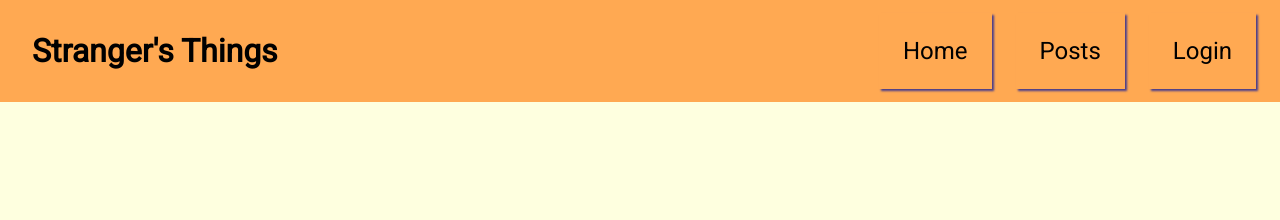
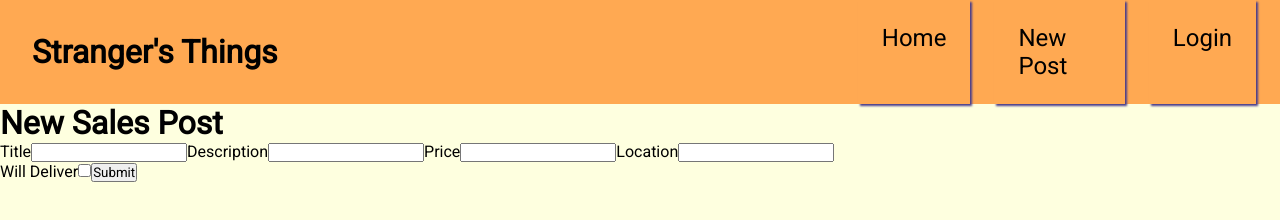
Before and after one commit to suhl2/StrangersThings2, a React app: page /newpost in a window 1280 px wide. Built offline with nearby package versions, Linux system fonts and the light colour scheme; no server answers.

Commit message:
new post skeleton in place

```diff
--- a/src/index.js
+++ b/src/index.js
@@ -6,6 +6,7 @@ import ListPosts from './listposts';
 import RegisterForm from './registerForm';
 import Login from './login';
 import Logout from './logout';
+import NewPost from './newpost';
 
 const rootElement = document.getElementById("root");
 const root = createRoot(rootElement);
@@ -44,6 +45,7 @@ const Main = () => {
         <Route path='/login' element={<Login />}></Route>
         <Route path='/register' element={<RegisterForm />}></Route>
         <Route path='/logout' element={<Logout />}></Route>
+        <Route path='/newpost' element={<NewPost />}></Route>
       </Routes>
     </BrowserRouter>
     </>
--- a/src/navbar.js
+++ b/src/navbar.js
@@ -9,7 +9,7 @@ const NavBar = (props) => {
             <h1>Stranger's Things</h1>
             <nav>
                 <Link to="/">Home</Link>
-                <Link to="/posts">Posts</Link>
+                <Link to="/newpost">New Post</Link>
                 {
                     props.isLoggedIn ? null : <Link to="/login">Login</Link>
                 }
--- /dev/null
+++ b/src/newpost.js
@@ -0,0 +1,32 @@
+import React, {useState} from "react";
+
+
+const NewPost = () => {
+    const [title, setTitle] = useState("");
+    const [description, setDescription] = useState("");
+    const [price, setPrice] = useState("");
+    const [location, setLocation] = useState("");
+    const [deliver, setDeliver] = useState(false);
+    const handleClick = (event) => {
+        event.preventDefault();
+        console.log(deliver);
+    }
+    return (
+        <div>
+            <h1>New Sales Post</h1>
+            <form>
+                <label>Title<input type="text" onChange={event => setTitle(event.target.value)}/></label>
+                <label>Description<input type="text" id="description" onChange={event => setDescription(event.target.value)}/></label>
+                <label>Price<input type="text" onChange={event => setPrice(event.target.value)}/></label>
+                <label>Location<input type="text" onChange={event => setLocation(event.target.value)}/></label>
+                <div>
+                    <label>Will Deliver<input type="checkbox" onChange={event => setDeliver(event.target.checked)}/></label>
+                    <button onClick={handleClick}>Submit</button>
+                </div>
+            </form>
+        </div>
+
+    )
+}
+
+export default NewPost;
--- a/styles.css
+++ b/styles.css
@@ -19,7 +19,7 @@
 
   #navbar h1 {
     padding: 1em;
-    flex-basis: 80%;
+    flex-basis: 70%;
   }
 
   nav {
```
Also changed, not shown: 1 other file.
